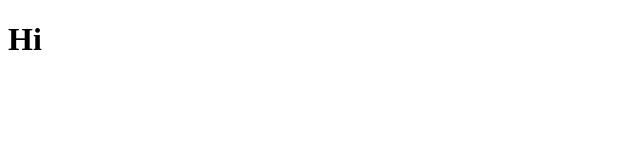
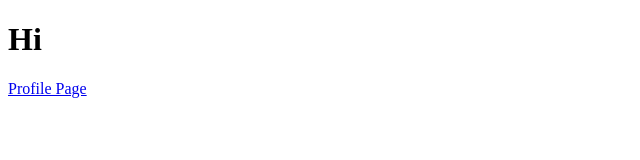
Before and after one commit to Amiele2006/Altprojects2, a plain HTML site: page Index.html in a window 1280 px wide. Shown: the whole page, without its empty margins (0-640 px from the left). Drawn offline with Linux system fonts and the light colour scheme.

Commit message:
Update Index.html

```diff
--- a/Index.html
+++ b/Index.html
@@ -2,5 +2,6 @@
 <html>
   <body>
     <h1> Hi </h1>
+    <a href="Profile_contactPage.html"> Profile Page </a>
   </body>
 </html>
```
